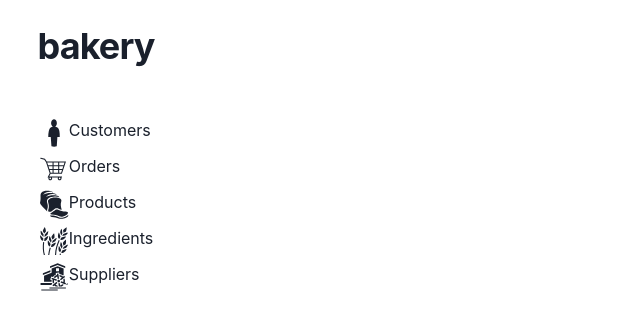
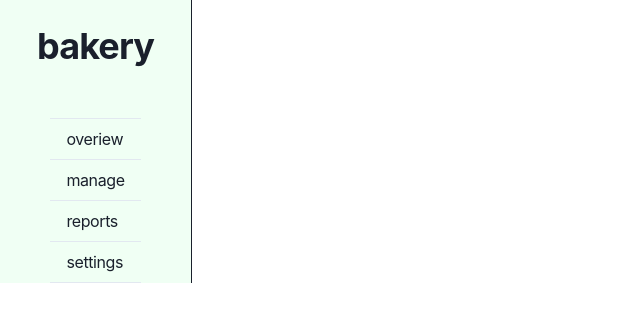
Before and after one commit to scottross123/microbakery-management-software, a React (Create React App) app in the folder frontend/: page / in a window 1280 px wide. Shown: the top 330 px of the page, without its empty margins (0-640 px from the left). Built offline with nearby package versions, Linux system fonts and the light colour scheme.

Commit message:
added accordion to sidebar, still wip

```diff
--- a/frontend/src/App.tsx
+++ b/frontend/src/App.tsx
@@ -1,5 +1,5 @@
 import { ChakraProvider } from "@chakra-ui/react"
-import Sidebar from "./components/Sidebar";
+import Sidebar from "./components/sidebar/Sidebar";
 
 export const App = () => (
   <ChakraProvider>
--- a/frontend/src/components/Sidebar.tsx
+++ /dev/null
@@ -1,45 +0,0 @@
-import { Flex, VStack, Heading, Link, Icon, Text } from "@chakra-ui/react"
-import { GiPerson, GiShoppingCart, GiSlicedBread, GiWheat, GiWaterMill } from "react-icons/gi";
-import { SidebarItem } from "./SidebarItem";
-
-
-export const Sidebar = () => {
-
-    return (
-        <Flex
-         w="15%"
-         pos="sticky"
-         flexDir="column"
-         alignItems="center"
-         justifyContent="space-between"
-        >
-            <Flex
-             flexDir="column"
-             as="nav"
-            >
-                <Heading
-                 mt={25}
-                 mb={50}
-                 alignSelf="center"
-                 letterSpacing="tight"
-                >
-                    bakery
-                </Heading>
-            </Flex>
-
-            <Flex
-             flexDir="column"
-             align="flex-start"
-             justifyContent="center"
-            >
-                <SidebarItem icon={GiPerson} text='Customers'/>
-                <SidebarItem icon={GiShoppingCart} text='Orders'/>
-                <SidebarItem icon={GiSlicedBread} text='Products'/>
-                <SidebarItem icon={GiWheat} text='Ingredients'/>
-                <SidebarItem icon={GiWaterMill} text='Suppliers'/>
-            </Flex>
-        </Flex>
-    )
-}
-
-export default Sidebar;
--- /dev/null
+++ b/frontend/src/components/sidebar/Sidebar.tsx
@@ -0,0 +1,143 @@
+import {
+     Flex,
+     Heading,
+     Divider,
+     Text,
+     Accordion,
+     AccordionItem,
+     AccordionButton,
+     AccordionPanel,
+     AccordionIcon,
+} from "@chakra-ui/react"
+
+import {
+    GiPerson,
+    GiShoppingCart,
+    GiSlicedBread,
+    GiWheat,
+    GiWaterMill,
+    GiHouse,
+    GiShop,
+    GiPieChart,
+    GiCalendar,
+
+} from "react-icons/gi";
+import { SidebarItem } from "./SidebarItem";
+import './sidebar.css';
+
+export const Sidebar = () => {
+
+    return (
+        <Flex
+         backgroundColor='green.50'
+         className="sidebar"
+         as="nav"
+         w="15%"
+         pos="sticky"
+         flexDir="column"
+         alignItems="center"
+         justifyContent="space-between"
+         borderRight='1px'
+        >
+            <Flex
+             flexDir="column"
+            >
+                <Heading
+                 mt={25}
+                 mb={50}
+                 alignSelf="center"
+                 letterSpacing="tight"
+                >
+                    bakery
+                </Heading>
+            </Flex>
+
+            <Flex
+             flexDir="column"
+             align="flex-start"
+             justifyContent="center"
+            >
+                <Accordion>
+                    <AccordionItem>
+                        <AccordionButton>
+                            <Text
+                            alignSelf="center"
+                            letterSpacing="tight"
+                            >
+                                overiew
+                            </Text>
+                        </AccordionButton>
+
+                        <AccordionPanel>
+                            <SidebarItem icon={GiHouse} text='Home'/>
+                            <SidebarItem icon={GiPieChart} text='Dashboard'/>
+                            <SidebarItem icon={GiShop} text='Business'/>
+                            <SidebarItem icon={GiCalendar} text='Calendar'/>
+                        </AccordionPanel>
+                    </AccordionItem>
+
+                    <AccordionItem>
+                        <AccordionButton _expanded={{ bg: 'olivedrab', color: 'white' }}>
+                            <Text
+                            alignSelf="center"
+                            letterSpacing="tight"
+                            >
+                                manage
+                            </Text>
+                        </AccordionButton>
+
+                        <AccordionPanel>
+                            <SidebarItem icon={GiPerson} text='Customers'/>
+                            <SidebarItem icon={GiShoppingCart} text='Orders'/>
+                            <SidebarItem icon={GiSlicedBread} text='Products'/>
+                            <SidebarItem icon={GiWheat} text='Ingredients'/>
+                            <SidebarItem icon={GiWaterMill} text='Suppliers'/>
+                        </AccordionPanel>
+                    </AccordionItem>
+
+                    <AccordionItem>
+                        <AccordionButton>
+                            <Text
+                            alignSelf="center"
+                            letterSpacing="tight"
+                            >
+                                reports
+                            </Text>
+                        </AccordionButton>
+
+                        <AccordionPanel>
+                            <SidebarItem icon={GiPerson} text='Customers'/>
+                            <SidebarItem icon={GiShoppingCart} text='Orders'/>
+                            <SidebarItem icon={GiSlicedBread} text='Products'/>
+                            <SidebarItem icon={GiWheat} text='Ingredients'/>
+                            <SidebarItem icon={GiWaterMill} text='Suppliers'/>
+                        </AccordionPanel>
+                    </AccordionItem>
+
+                    <AccordionItem>
+                        <AccordionButton>
+                            <Text
+                            alignSelf="center"
+                            letterSpacing="tight"
+                            >
+                                settings
+                            </Text>
+                        </AccordionButton>
+
+                        <AccordionPanel>
+                            <SidebarItem icon={GiPerson} text='Customers'/>
+                            <SidebarItem icon={GiShoppingCart} text='Orders'/>
+                            <SidebarItem icon={GiSlicedBread} text='Products'/>
+                            <SidebarItem icon={GiWheat} text='Ingredients'/>
+                            <SidebarItem icon={GiWaterMill} text='Suppliers'/>
+                        </AccordionPanel>
+                    </AccordionItem>
+                </Accordion>
+
+            </Flex>
+
+        </Flex>
+    )
+}
+
+export default Sidebar;
--- a/frontend/src/components/SidebarItem.tsx
+++ b/frontend/src/components/sidebar/SidebarItem.tsx
@@ -11,12 +11,12 @@ export const SidebarItem = (props : SidebarItemProps) => {
     const { text } = props;
 
     return (
-        <Flex>
-            <Link>
+        <Flex className='sidebar-item'>
+            <Link alignSelf="center">
                 <Icon as={icon} fontSize="3xl" />
             </Link>
 
-            <Link>
+            <Link textDecoration='none' alignSelf="center" >
                 <Text>{text}</Text>
             </Link>
         </Flex>
--- /dev/null
+++ b/frontend/src/components/sidebar/sidebar.css
@@ -0,0 +1,19 @@
+.sidebar-item {
+    padding: .5em;
+    padding-left: 1em;
+    padding-right: 1em;
+    border-radius: 10px;
+}
+
+.sidebar-item p {
+    margin-left: .5em;
+}
+
+.sidebar-item:hover {
+    color: white;
+    background-color: olivedrab;
+}
+
+.sidebar-item:not(:last-child) {
+    margin-bottom: 1em;
+}
```
